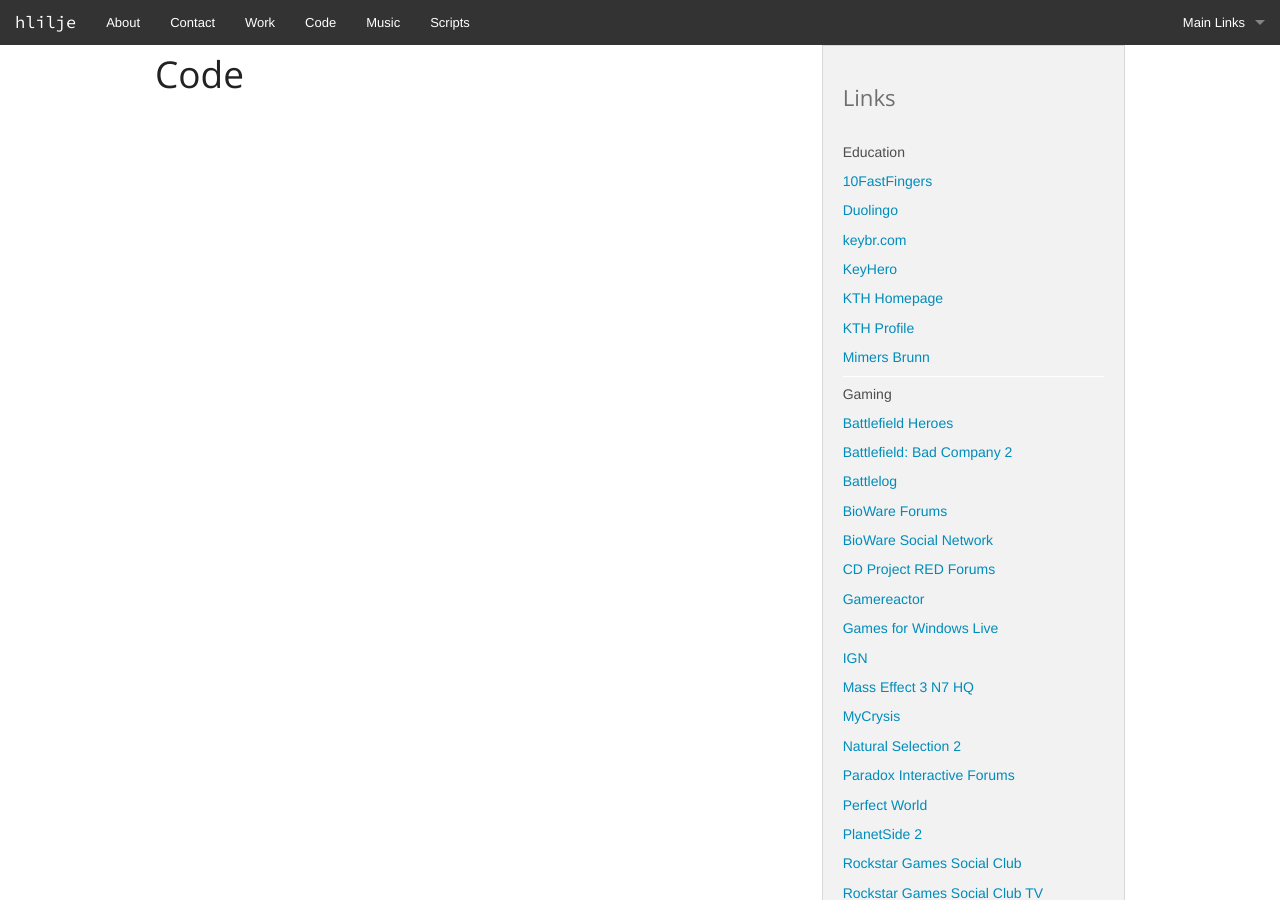
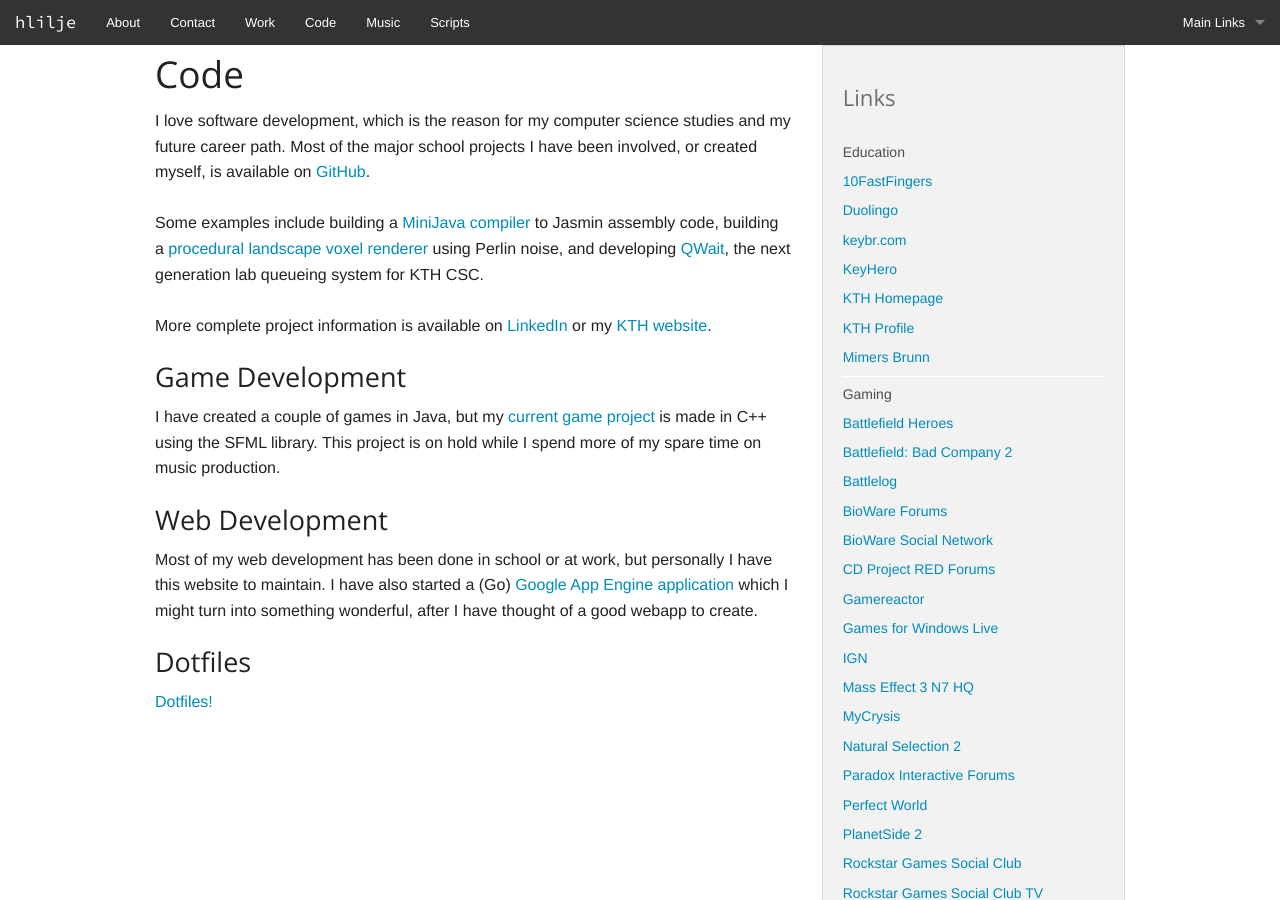
Before and after one commit to hlilje/hlilje.github.io, a Jekyll site: the page built from code/index.html, in a window 1280 px wide and 900 px high. Built offline with Jekyll 4.4.1, drawn with Linux system fonts in a browser that asks for light colours.

Commit message:
Update work and code pages

```diff
--- a/code/index.html
+++ b/code/index.html
@@ -7,6 +7,35 @@ title: hlilje | Code
   <article>
     <h2>Code</h2>
     <p>
+      I love software development, which is the reason for my computer science studies
+      and my future career path. Most of the major school projects I have been involved,
+      or created myself, is available on <a href="https://github.com/hlilje">GitHub</a>.
+      <br><br>
+      Some examples include building a <a href="https://github.com/hlilje/komp14-compiler">MiniJava compiler</a> to Jasmin assembly code,
+      building a <a href="https://github.com/hlilje/dgi14-voxels">procedural landscape voxel renderer</a> using Perlin noise,
+      and developing <a href="https://github.com/mvk13ogb/qwait">QWait</a>, the next generation lab queueing system for KTH CSC.
+      <br><br>
+      More complete project information is available on <a href="https://www.linkedin.com/pub/hampus-liljekvist/46/72/902">LinkedIn</a>
+      or my <a href="http://www.csc.kth.se/~hlilje/">KTH website</a>.
+    </p>
+
+    <h3>Game Development</h3>
+    <p>
+      I have created a couple of games in Java, but my <a href="https://github.com/hlilje/sfml-game">current game project</a>
+      is made in C++ using the SFML library.
+      This project is on hold while I spend more of my spare time on music production.
+    </p>
+
+    <h3>Web Development</h3>
+    <p>
+      Most of my web development has been done in school or at work, but personally I have this website to maintain.
+      I have also started a (Go) <a href="http://hlilje-app.appspot.com/">Google App Engine application</a>
+      which I might turn into something wonderful, after I have thought of a good webapp to create.
+    </p>
+
+    <h3>Dotfiles</h3>
+    <p>
+    <a href="https://github.com/hlilje/dotfiles">Dotfiles!</a>
     </p>
   </article>
 </section>
```
Also changed, not shown: about/index.html (+0 -7 lines), work/index.html (+19 -0 lines).
